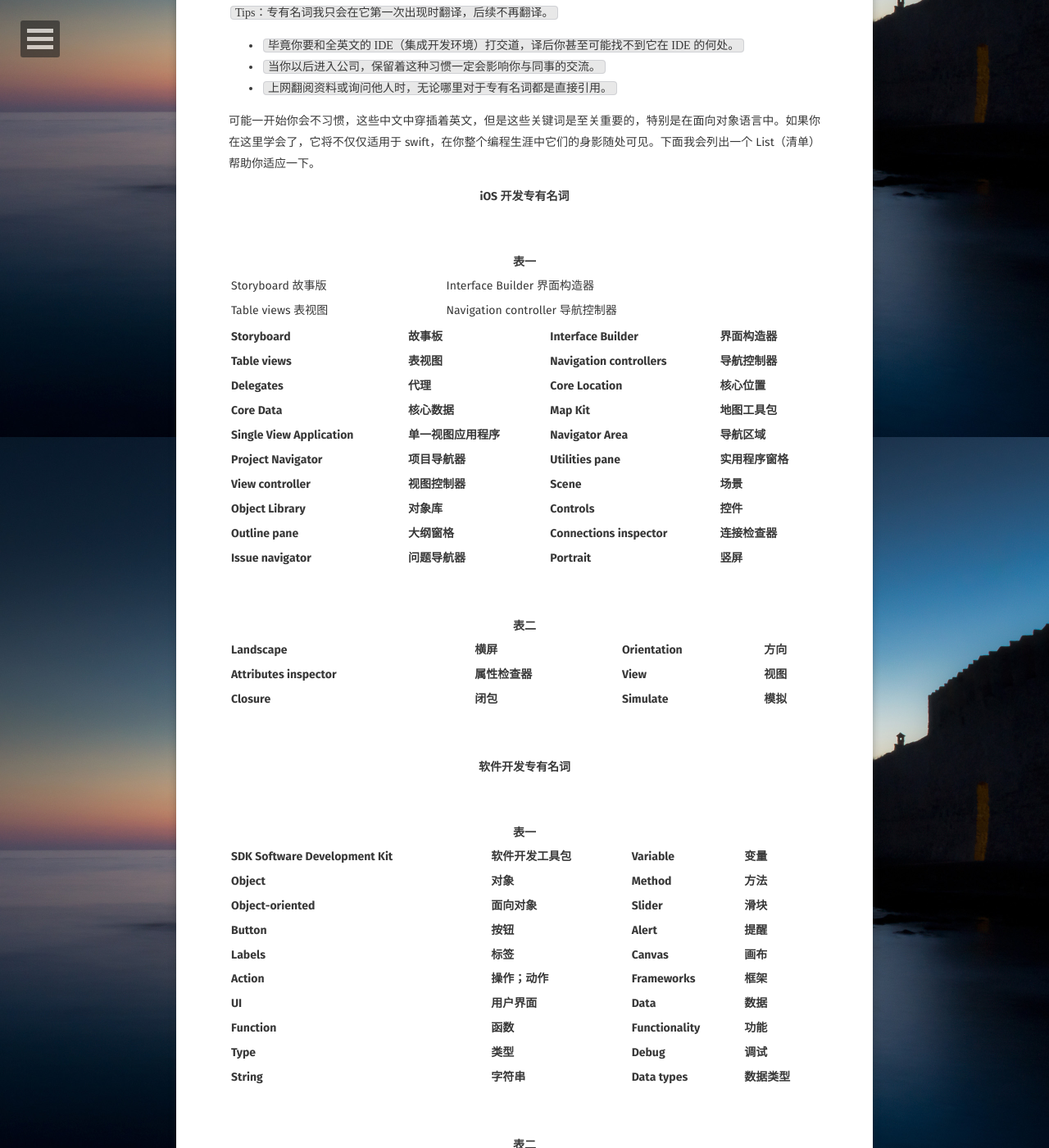
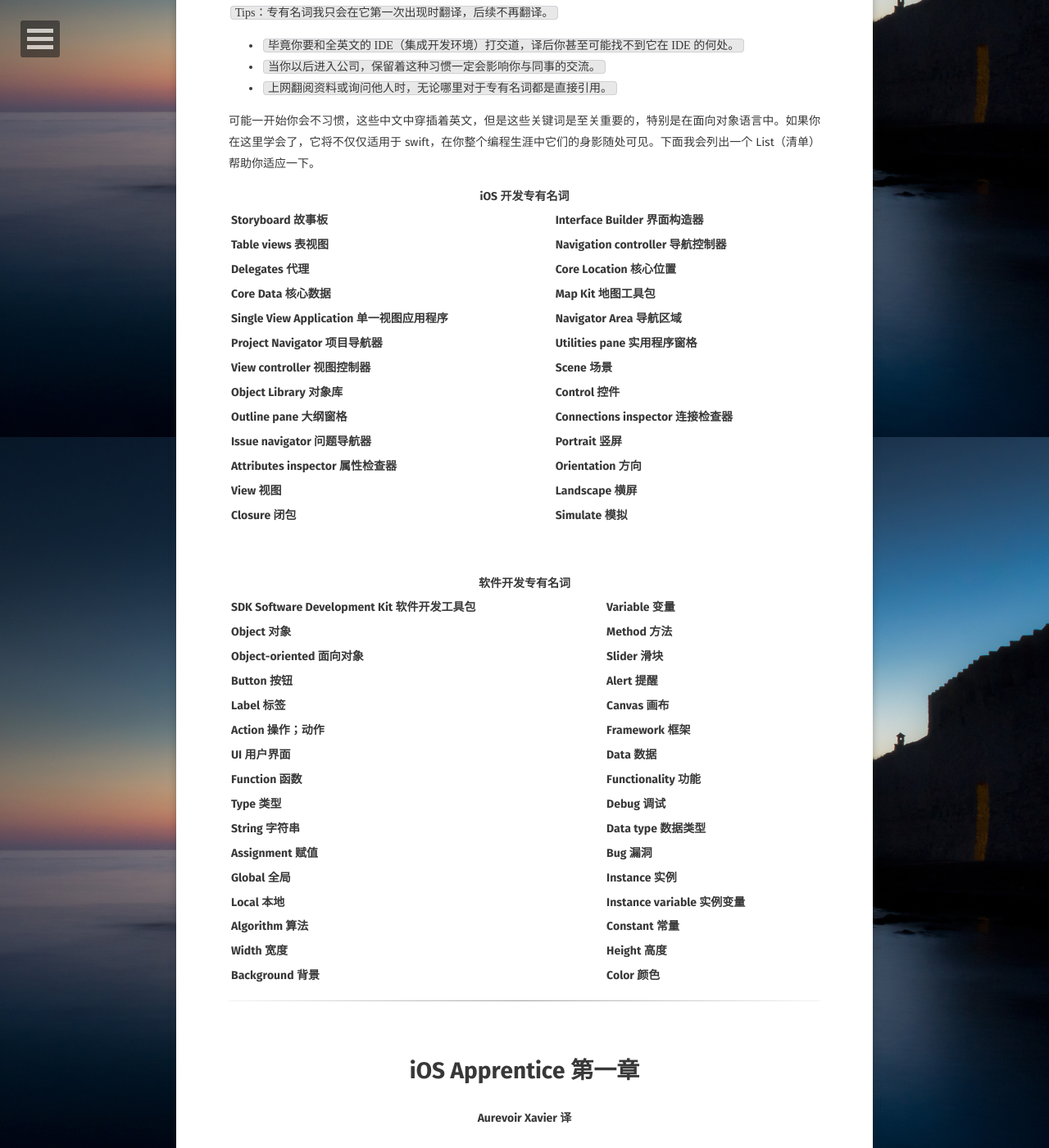
Before and after one commit to AurevoirXavier/deprecated-AurevoirXavier.github.io, a Jekyll site: the page built from _posts/2017-3-21-iOS Apprentice.md, in a window 1280 px wide and 1400 px high, scrolled down 367 px. Shown: the whole window at 82% size. Built offline with Jekyll 4.4.1, drawn with Linux system fonts in a browser that asks for light colours; some web fonts are replaced; comment, search, counter and statistics services are not loaded; some of the changed text lies outside the part shown.

Commit message:
23:07/03/21/2017

```diff
--- a/_posts/2017-3-21-iOS Apprentice.md
+++ b/_posts/2017-3-21-iOS Apprentice.md
@@ -17,78 +17,42 @@
 
 <center><strong>iOS 开发专有名词</strong></center>
 
-<br>
-
-<center><strong>表一</strong></center>
-
-<center><table>
-
-<tr>
-
-<td>Storyboard 故事版</td><td>Interface Builder 界面构造器</td>
-
-</tr>
-
-<tr>
-
-<td>Table views 表视图</td><td>Navigation controller 导航控制器</td>
-
-</tr>
-
-</table></center>
-
-| Storyboard                  | 故事板          |      | Interface Builder          | 界面构造器      |
-| :-------------------------- | :----------- | :--: | :------------------------- | :--------- |
-| **Table views**             | **表视图**      |      | **Navigation controllers** | **导航控制器**  |
-| **Delegates**               | **代理**       |      | **Core Location**          | **核心位置**   |
-| **Core Data**               | **核心数据**     |      | **Map Kit**                | **地图工具包**  |
-| **Single View Application** | **单一视图应用程序** |      | **Navigator Area**         | **导航区域**   |
-| **Project Navigator**       | **项目导航器**    |      | **Utilities pane**         | **实用程序窗格** |
-| **View controller**         | **视图控制器**    |      | **Scene**                  | **场景**     |
-| **Object Library**          | **对象库**      |      | **Controls**               | **控件**     |
-| **Outline pane**            | **大纲窗格**     |      | **Connections inspector**  | **连接检查器**  |
-| **Issue navigator**         | **问题导航器**    |      | **Portrait**               | **竖屏**     |
-
-<br>
-
-<center><strong>表二</strong></center>
-
-| Landscape                | 横屏        |      | **Orientation** | 方向     |
-| :----------------------- | :-------- | :--- | :-------------- | :----- |
-| **Attributes inspector** | **属性检查器** |      | **View**        | **视图** |
-| **Closure**              | **闭包**    |      | **Simulate**    | **模拟** |
+| Storyboard 故事板                       | Interface Builder 界面构造器         |
+| :----------------------------------- | :------------------------------ |
+| **Table views 表视图**                  | **Navigation controller 导航控制器** |
+| **Delegates 代理**                     | **Core Location 核心位置**          |
+| **Core Data 核心数据**                   | **Map Kit 地图工具包**               |
+| **Single View Application 单一视图应用程序** | **Navigator Area 导航区域**         |
+| **Project Navigator 项目导航器**          | **Utilities pane 实用程序窗格**       |
+| **View controller 视图控制器**            | **Scene 场景**                    |
+| **Object Library 对象库**               | **Control 控件**                  |
+| **Outline pane 大纲窗格**                | **Connections inspector 连接检查器** |
+| **Issue navigator 问题导航器**            | **Portrait 竖屏**                 |
+| **Attributes inspector 属性检查器**       | **Orientation 方向**              |
+| **View 视图**                          | **Landscape 横屏**                |
+| **Closure 闭包**                       | **Simulate 模拟**                 |
 
 <br>
 
 <center><strong>软件开发专有名词</strong></center>
 
-<br>
-
-<center><strong>表一</strong></center>
-
-| SDK Software Development Kit | 软件开发工具包   |      | Variable          | 变量       |
-| :--------------------------- | :-------- | :--- | :---------------- | :------- |
-| **Object**                   | **对象**    |      | **Method**        | **方法**   |
-| **Object-oriented**          | **面向对象**  |      | **Slider**        | **滑块**   |
-| **Button**                   | **按钮**    |      | **Alert**         | **提醒**   |
-| **Labels**                   | **标签**    |      | **Canvas**        | **画布**   |
-| **Action**                   | **操作；动作** |      | **Frameworks**    | **框架**   |
-| **UI**                       | **用户界面**  |      | **Data**          | **数据**   |
-| **Function**                 | **函数**    |      | **Functionality** | **功能**   |
-| **Type**                     | **类型**    |      | **Debug**         | **调试**   |
-| **String**                   | **字符串**   |      | **Data types**    | **数据类型** |
-
-<br>
-
-<center><strong>表二</strong></center>
-
-| Assignment     | 赋值     |      | Bug                   | 漏洞       |
-| :------------- | :----- | :--: | :-------------------- | :------- |
-| **Global**     | **全局** |      | **Instance**          | **实例**   |
-| **Local**      | **本地** |      | **Instance variable** | **实例变量** |
-| **Algorithm**  | **算法** |      | **Constant**          | **常量**   |
-| **Width**      | **宽度** |      | **Height**            | **高度**   |
-| **Background** | **背景** |      | **Color**             | **颜色**   |
+| SDK Software Development Kit 软件开发工具包 | Variable 变量                 |
+| :---------------------------------------- | :--------------------------- |
+| **Object 对象**                           | **Method 方法**               |
+| **Object-oriented 面向对象**               | **Slider 滑块**               |
+| **Button 按钮**                           | **Alert 提醒**                |
+| **Label 标签**                            | **Canvas 画布**               |
+| **Action 操作；动作**                      | **Framework 框架**            |
+| **UI 用户界面**                            | **Data 数据**                 |
+| **Function 函数**                         | **Functionality 功能**        |
+| **Type 类型**                             | **Debug 调试**                |
+| **String 字符串**                         | **Data type 数据类型**         |
+| **Assignment 赋值**                       | **Bug 漏洞**                  |
+| **Global 全局**                           | **Instance 实例**             |
+| **Local 本地**                            | **Instance variable 实例变量** |
+| **Algorithm 算法**                        | **Constant 常量**             |
+| **Width 宽度**                            | **Height 高度**               |
+| **Background 背景**                       | **Color 颜色**                |
 
 ---
 
```
